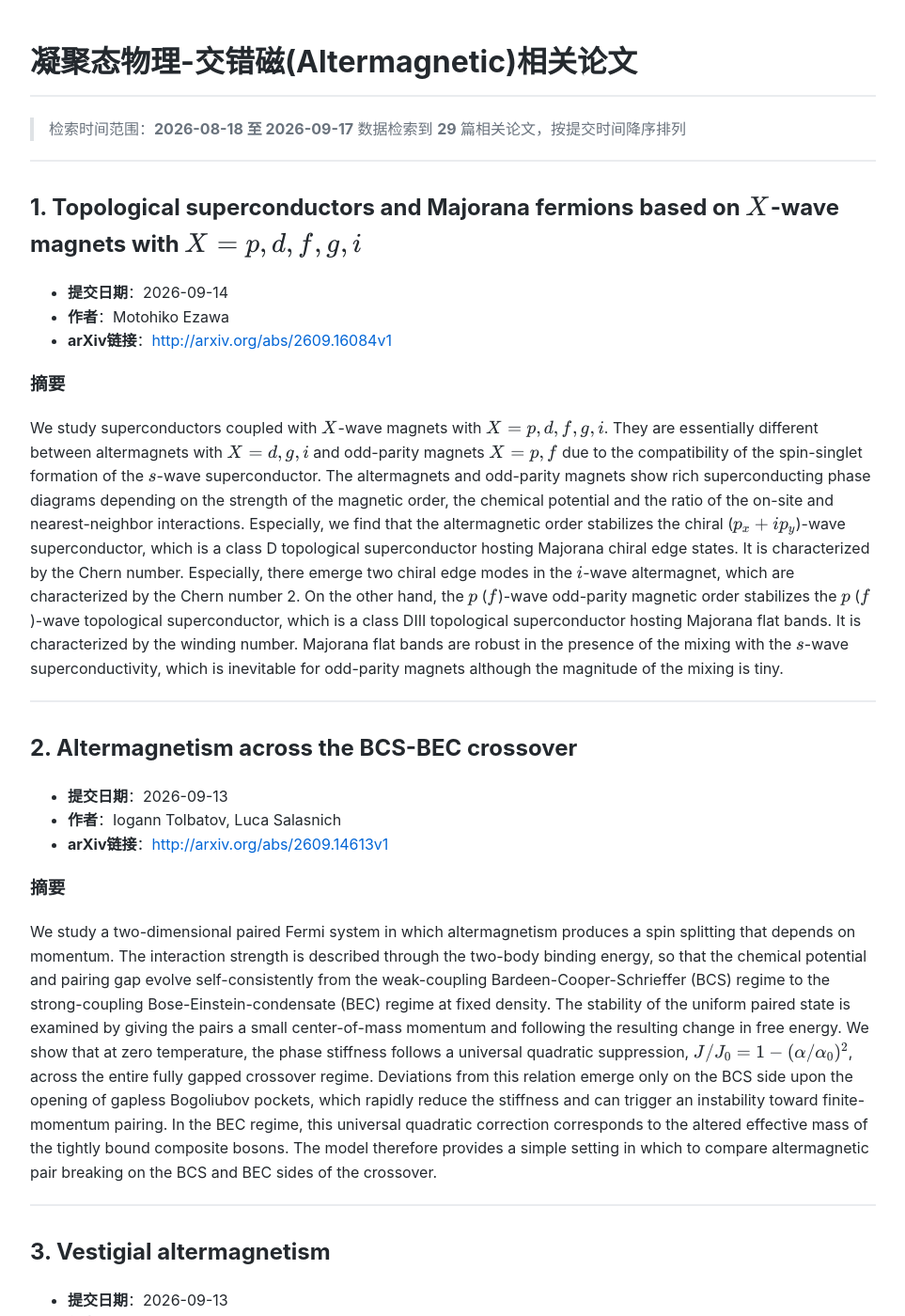
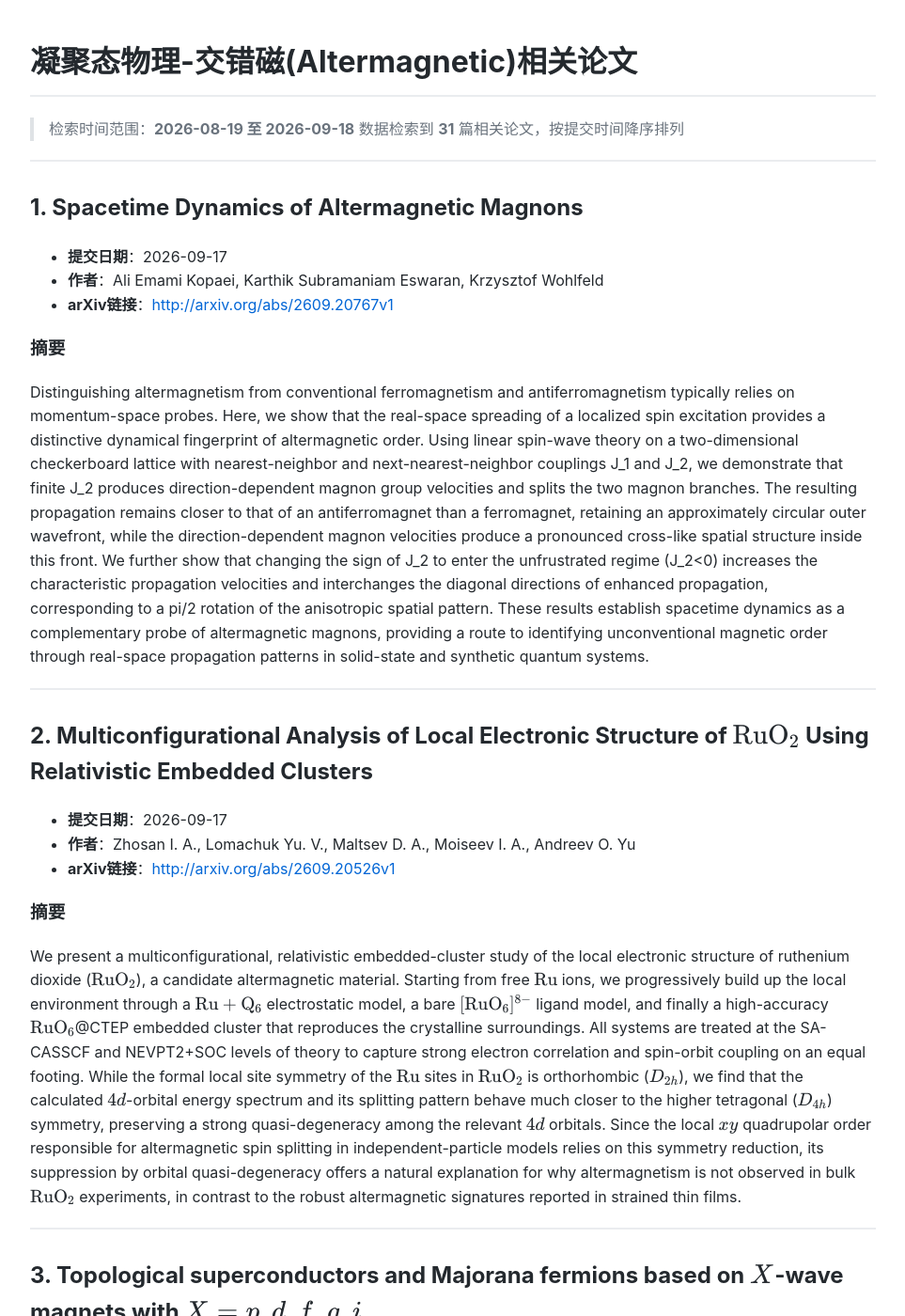
Before and after one commit to yangke25491/daily-arxiv-altermagnetic, a Jekyll site: the page built from index.md, in a window 1280 px wide and 1400 px high. Shown: the whole window at 94% size, without its empty margins (158-1121 px from the left). Built offline with Jekyll 4.4.1, drawn with Linux system fonts in a browser that asks for light colours; some of the changed text lies outside the part shown.

Commit message:
Automated update: arXiv papers

```diff
--- a/index.md
+++ b/index.md
@@ -5,12 +5,34 @@ title: 交错磁论文
 
 # 凝聚态物理-交错磁(Altermagnetic)相关论文
 
-> 检索时间范围：**2026-08-18 至 2026-09-17**
-> 数据检索到 **29** 篇相关论文，按提交时间降序排列
+> 检索时间范围：**2026-08-19 至 2026-09-18**
+> 数据检索到 **31** 篇相关论文，按提交时间降序排列
 
 ---
 
-## 1. Topological superconductors and Majorana fermions based on $X$-wave magnets with $X=p,d,f,g,i $
+## 1. Spacetime Dynamics of Altermagnetic Magnons
+
+- **提交日期**：2026-09-17
+- **作者**：Ali Emami Kopaei, Karthik Subramaniam Eswaran, Krzysztof Wohlfeld
+- **arXiv链接**：[http://arxiv.org/abs/2609.20767v1](http://arxiv.org/abs/2609.20767v1)
+
+### 摘要
+Distinguishing altermagnetism from conventional ferromagnetism and antiferromagnetism typically relies on momentum-space probes. Here, we show that the real-space spreading of a localized spin excitation provides a distinctive dynamical fingerprint of altermagnetic order. Using linear spin-wave theory on a two-dimensional checkerboard lattice with nearest-neighbor and next-nearest-neighbor couplings J\_1 and J\_2, we demonstrate that finite J\_2 produces direction-dependent magnon group velocities and splits the two magnon branches. The resulting propagation remains closer to that of an antiferromagnet than a ferromagnet, retaining an approximately circular outer wavefront, while the direction-dependent magnon velocities produce a pronounced cross-like spatial structure inside this front. We further show that changing the sign of J\_2 to enter the unfrustrated regime (J\_2<0) increases the characteristic propagation velocities and interchanges the diagonal directions of enhanced propagation, corresponding to a pi/2 rotation of the anisotropic spatial pattern. These results establish spacetime dynamics as a complementary probe of altermagnetic magnons, providing a route to identifying unconventional magnetic order through real-space propagation patterns in solid-state and synthetic quantum systems.
+
+---
+
+## 2. Multiconfigurational Analysis of Local Electronic Structure of $\mathrm{RuO\_2}$ Using Relativistic Embedded Clusters
+
+- **提交日期**：2026-09-17
+- **作者**：Zhosan I. A., Lomachuk Yu. V., Maltsev D. A., Moiseev I. A., Andreev O. Yu
+- **arXiv链接**：[http://arxiv.org/abs/2609.20526v1](http://arxiv.org/abs/2609.20526v1)
+
+### 摘要
+We present a multiconfigurational, relativistic embedded-cluster study of the local electronic structure of ruthenium dioxide ($\mathrm{RuO\_2}$), a candidate altermagnetic material. Starting from free $\mathrm{Ru}$ ions, we progressively build up the local environment through a $\mathrm{Ru+Q\_6}$ electrostatic model, a bare $\mathrm{[RuO\_6]^{8-}}$ ligand model, and finally a high-accuracy $\mathrm{RuO\_6}$@CTEP embedded cluster that reproduces the crystalline surroundings. All systems are treated at the SA-CASSCF and NEVPT2+SOC levels of theory to capture strong electron correlation and spin-orbit coupling on an equal footing. While the formal local site symmetry of the $\mathrm{Ru}$ sites in $\mathrm{RuO\_2}$ is orthorhombic ($D\_{2h}$), we find that the calculated $4d$-orbital energy spectrum and its splitting pattern behave much closer to the higher tetragonal ($D\_{4h}$) symmetry, preserving a strong quasi-degeneracy among the relevant $4d$ orbitals. Since the local $xy$ quadrupolar order responsible for altermagnetic spin splitting in independent-particle models relies on this symmetry reduction, its suppression by orbital quasi-degeneracy offers a natural explanation for why altermagnetism is not observed in bulk $\mathrm{RuO\_2}$ experiments, in contrast to the robust altermagnetic signatures reported in strained thin films.
+
+---
+
+## 3. Topological superconductors and Majorana fermions based on $X$-wave magnets with $X=p,d,f,g,i $
 
 - **提交日期**：2026-09-14
 - **作者**：Motohiko Ezawa
@@ -43,7 +65,7 @@ Interaction effects and fluctuations govern the phase diagram of systems with mu
 
 ---
 
-## 4. Topological superconductivity in an altermagnet-superconductor heterostructure
+## 6. Topological superconductivity in an altermagnet-superconductor heterostructure
 
 - **提交日期**：2026-09-11
 - **作者**：Michael Liudeng, Hrishikesh Patel, Marcel Franz, Niclas Heinsdorf
@@ -65,7 +87,7 @@ Altermagnets combine compensated antiferromagnetic order with ferromagnet-like s
 
 ---
 
-## 6. Spin splitting without symmetry: a nearly compensated ferrimagnet and the origin of altermagnetism
+## 8. Spin splitting without symmetry: a nearly compensated ferrimagnet and the origin of altermagnetism
 
 - **提交日期**：2026-09-11
 - **作者**：Joo Yull Rhee
@@ -164,7 +186,7 @@ Rutile RuO2 is a prominent candidate for altermagnetism, yet its magnetic ground
 
 ---
 
-## 15. Moiré-induced altermagnetism from nonmagnetic constituents
+## 17. Moiré-induced altermagnetism from nonmagnetic constituents
 
 - **提交日期**：2026-09-03
 - **作者**：Jingtian Shi, Maxim Khodas, Ivar Martin
@@ -186,7 +208,7 @@ We report on the emergence of the anomalous (paramagnetic) superfluid response i
 
 ---
 
-## 17. Observation of g-wave altermagnetic multipole
+## 19. Observation of g-wave altermagnetic multipole
 
 - **提交日期**：2026-09-02
 - **作者**：Ryo Misawa, Rikuto Oiwa, Shunsuke Kitou, Tatsuya Miki, Motohiko Ezawa, Weiyi Yun, Rinsuke Yamada, Chihaya Koyama, J. Alberto Rodríguez Velamazán, Kamil K. Kolincio, Navid Qureshi, Elina Zhakina, Yuiga Nakamura, Jan Masell, Ilya Belopolski, Taka-hisa Arima, Yusuke Nomura, Satoru Hayami, Max Hirschberger
@@ -318,7 +340,7 @@ A theory of the Berry-phase effect in anomalous transport in ferromagnets driven
 
 ---
 
-## 29. Anti-spin Laue groups: classification of anti-altermagnets and their representative minimal models
+## 31. Anti-spin Laue groups: classification of anti-altermagnets and their representative minimal models
 
 - **提交日期**：2026-08-19
 - **作者**：Colin Lange, Rodrigo Jaeschke-Ubiergo, Alexander Mook, Jairo Sinova
```
Also changed, not shown: other parts of index.md (+23 -23 lines).
